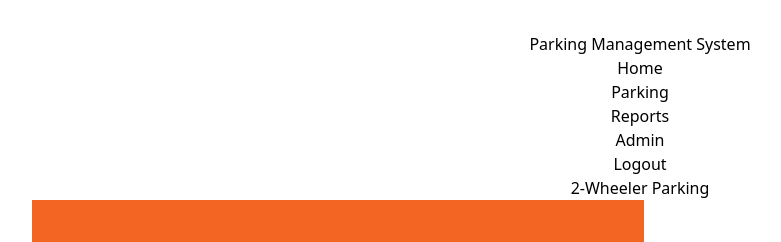
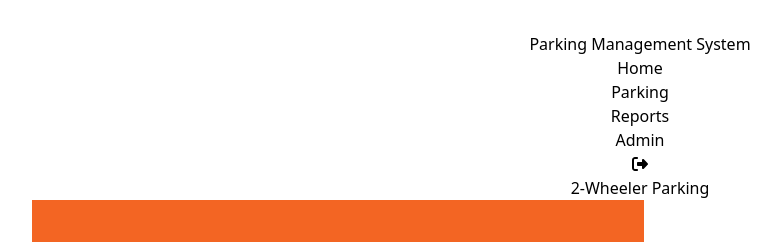
Before and after one commit to comdotmnds/com.mnds.pms.web, a React (Vite) app: page /floor in a window 1280 px wide. Shown: the top 242 px of the page, without its empty margins (0-781 px from the left). Built offline with nearby package versions, Linux system fonts and the light colour scheme.

Commit message:
modified

```diff
--- a/package.json
+++ b/package.json
@@ -10,6 +10,8 @@
     "preview": "vite preview"
   },
   "dependencies": {
+    "@fortawesome/free-solid-svg-icons": "^6.5.2",
+    "@fortawesome/react-fontawesome": "^0.2.2",
     "react": "^18.2.0",
     "react-dom": "^18.2.0",
     "react-router-dom": "^6.23.1"
--- a/src/content/Navbar.jsx
+++ b/src/content/Navbar.jsx
@@ -1,11 +1,13 @@
 import React, { useContext } from "react";
 import { useNavigate } from "react-router-dom";
 import { AuthContext } from "../admin/AuthContext";
+import { FontAwesomeIcon } from '@fortawesome/react-fontawesome';
+import { faSignOutAlt } from '@fortawesome/free-solid-svg-icons';
 function Navbar() {
   const { logout } = useContext(AuthContext);
   const navigate = useNavigate();
 
-  const onLogout = () => {
+  const handleLogout = () => {
     logout();
     navigate("/login");
   };
@@ -29,13 +31,10 @@ function Navbar() {
             <div className="text-white hover:text-yellow-500">Admin</div>
           </li>
           <li>
-            <button
-              onClick={onLogout}
-              className="text-white hover:text-yellow-500"
-              type="button"
-            >
-              Logout
-            </button>
+          <button onClick={handleLogout} className="text-white hover:text-yellow-500">
+
+        <FontAwesomeIcon icon={faSignOutAlt} />
+      </button>
           </li>
         </ul>
       </div>
```
Also changed, not shown: 1 other file (tests, documents, lock files or other folders).
